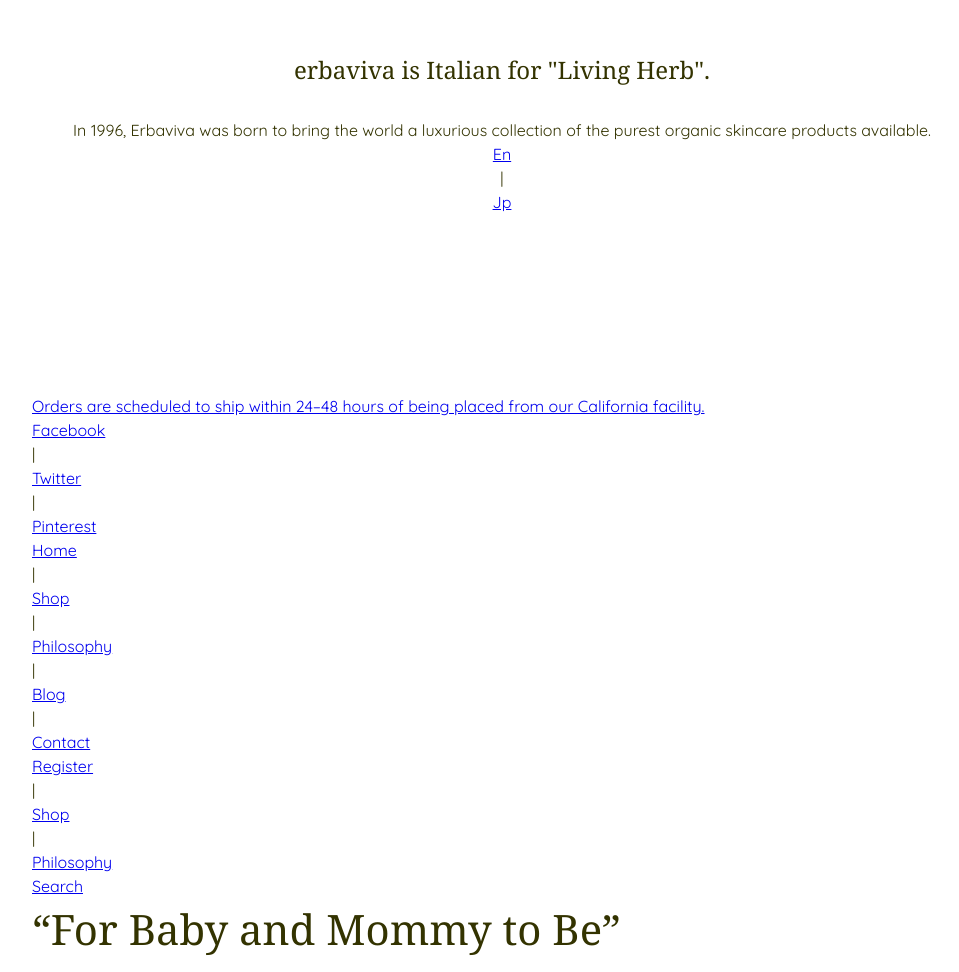
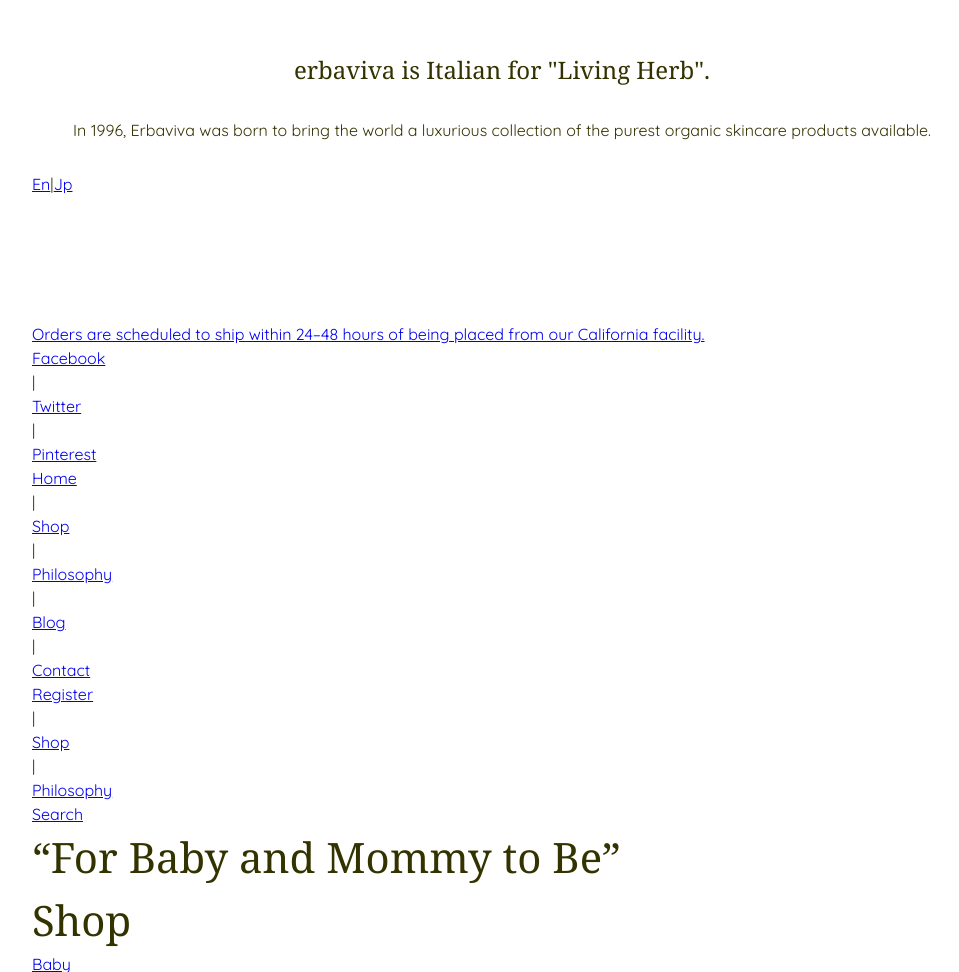
Before and after one commit to normaucore58/final, a plain HTML site: page index.html in a window 1280 px wide. Shown: the part 128-1100 px from the top of the page, without its empty margins (138-1097 px from the left). Drawn offline with Linux system fonts and the light colour scheme.

Commit message:
added styles

```diff
--- a/index.html
+++ b/index.html
@@ -16,9 +16,11 @@
         <div class="intro">
         <h1>erbaviva is Italian for &quot;Living Herb&quot;.</h1>
         <p>In 1996, Erbaviva was born to bring the world a luxurious collection of the purest organic skincare products available.</p>
-        <p><a href="#">En</a></P>
-        <P>|</P>
-        <P><a href="#">Jp</a></p>
+        <div class="lang-switch">
+          <p><a href="#">En</a></p>
+          <p>|</p>
+          <p><a href="#">Jp</a></p>
+        </div>
         </div>
 
 
--- a/styles/base/_typography.scss
+++ b/styles/base/_typography.scss
@@ -40,15 +40,8 @@ h4 {
   font-size: type-scale(1);
 }
 
-.intro {
-  h1 {
+.intro h1 {
     font-size: 1.5rem;
     font-family: $serif;
     font-weight: 400;
-    text-align: center;
-  }
-
-  p {
-    text-align: center;
-  }
 }
--- a/styles/layout/_intro.scss
+++ b/styles/layout/_intro.scss
@@ -4,8 +4,17 @@
 }
 
 .intro {
-
-  h1 {
+  h1, p {
     margin-bottom: 30px;
+    text-align: center;
   }
 }
+
+.lang-switch {
+  text-align: center;
+}
+
+.lang-switch p {
+  display: block;
+  float: left;
+}
```
Also changed, not shown: styles/style.css, 1 other file.
